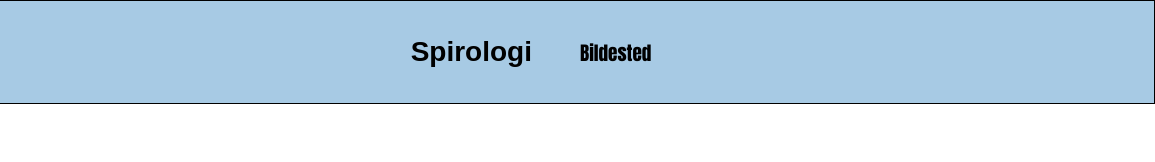
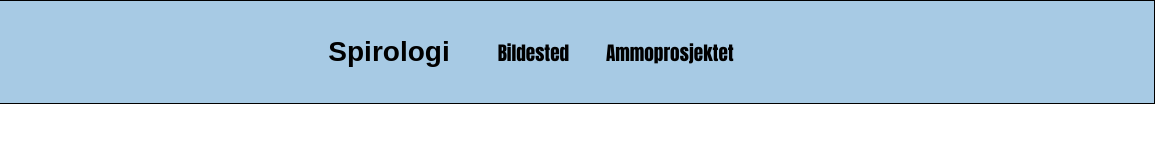
Before and after one commit to Kenga123456/mockup_spirologi, a website: page index.html in a window 1280 px wide. Shown: the top 162 px of the page, 125-1280 px from the left. Drawn offline with Linux system fonts and the light colour scheme.

Commit message:
Update index.html ammoprosjekt lenke i menyen

```diff
--- a/index.html
+++ b/index.html
@@ -15,6 +15,9 @@
           <li class="menu-item">
             <a href="index.html" class="link">Bildested</a>
           </li>
+          <li class="menu-item">
+            <a href="ammoprosjekt.html" class="link">Ammoprosjektet</a>
+          </li>
         </ul>
         <img class="icon" src="menu-burger-horizontal-svgrepo-com.svg" alt="" />
       </div>
```
Lines whose indentation alone changed are shown as unchanged.
